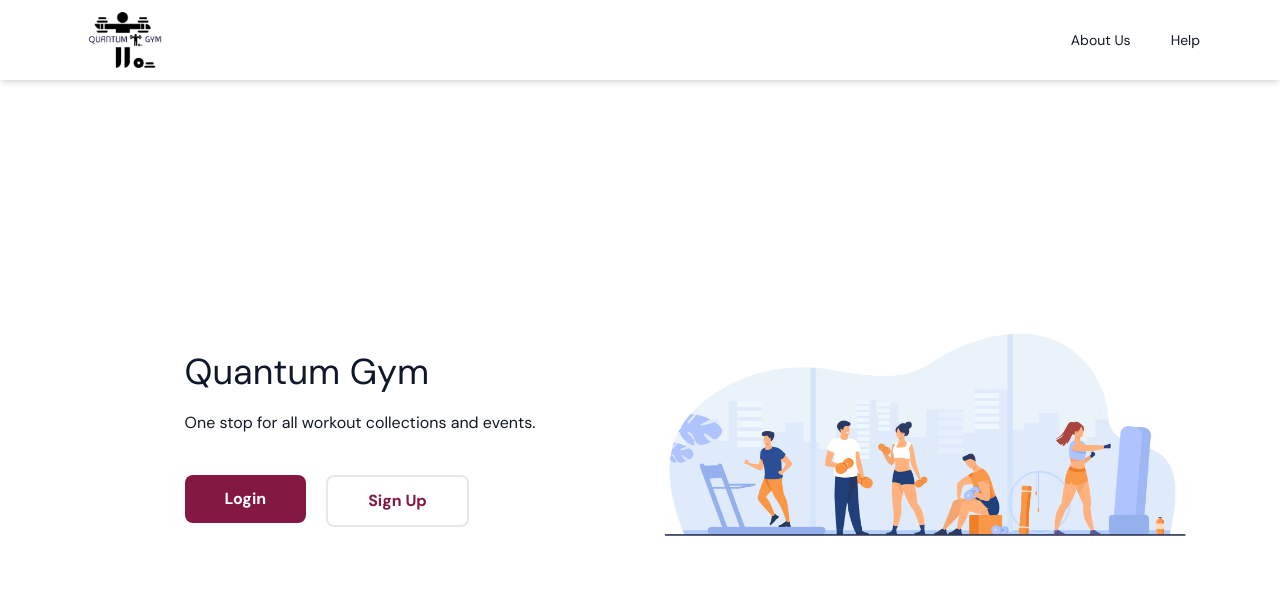
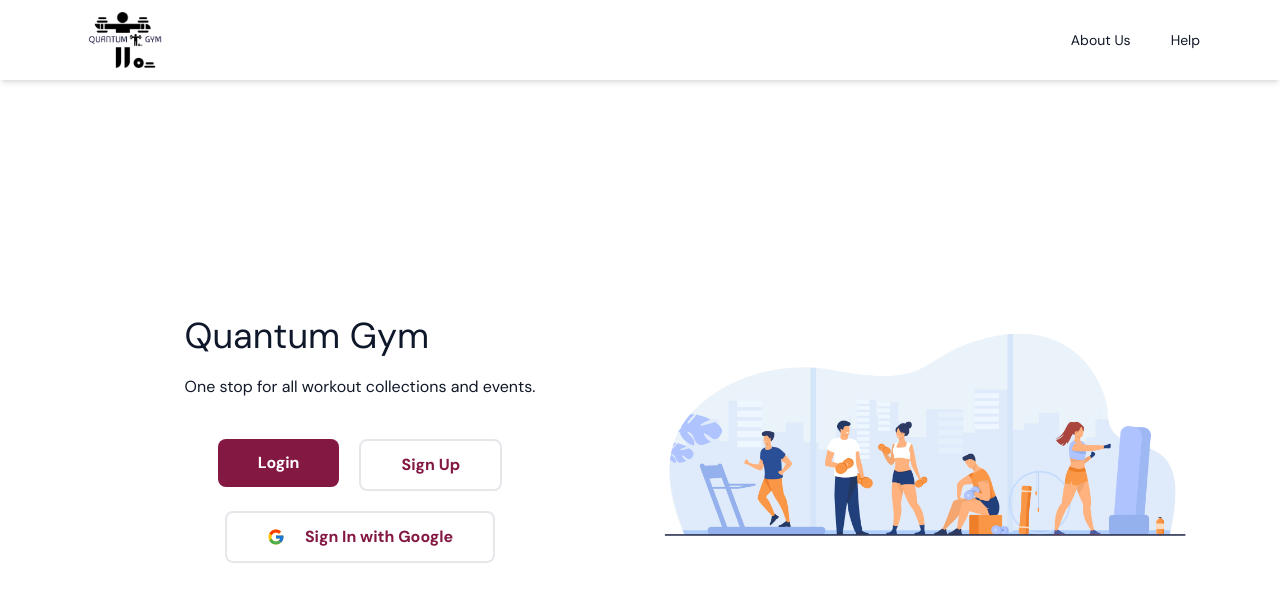
Before and after one commit to Selva-Ganesh-M/F_TS_Quantum_Gym, a React (Vite) app: page / in a window 1280 px wide. Shown: the top 602 px of the page. Built offline with nearby package versions, Linux system fonts and the light colour scheme; no server answers.

Commit message:
google auth in welcome login and signup pages

```diff
--- a/src/googleAuth/googleAuth.ts
+++ b/src/googleAuth/googleAuth.ts
@@ -0,0 +1,32 @@
+import { googleAuth } from "@/features/user/authSlice";
+import { auth, provider } from "@/firebase/firebase";
+import { signInWithPopup } from "firebase/auth";
+import { TStoreDispatch } from "@/store/store";
+
+
+type TProps = {
+    dispatch: TStoreDispatch
+}
+
+export const handleSignInWithGoogle = async ({dispatch}: TProps) => {
+    signInWithPopup(auth, provider)
+      .then((data) => {
+        const user = data.user
+        // data prep
+        const payload = {
+          username: user.displayName ? user.displayName : user.email?.split("@")[0]!,
+          fullname: user.displayName ? user.displayName : user.email?.split("@")[0]!,
+          email: user.email!,
+          gender: "prefernottosay",
+          age: 18,
+          image: user.photoURL!,
+          isGoogleCreated: true,
+        };
+
+        // thunk google signin
+        dispatch(googleAuth(payload))
+      })
+      .catch((err) => {
+        console.log("google sign-in popup error:", err.message);
+      })
+  }
--- a/src/routes/base_routes/switchable/Login.tsx
+++ b/src/routes/base_routes/switchable/Login.tsx
@@ -11,6 +11,7 @@ import { TStoreDispatch } from "@/store/store"
 import { auth, provider } from "@/firebase/firebase";
 import { signInWithPopup } from "firebase/auth";
 import GoogleButton from "@/components/GoogleButton";
+import { handleSignInWithGoogle } from "@/googleAuth/googleAuth";
 
 type Props = {};
 
@@ -65,28 +66,7 @@ const Login = (props: Props) => {
     return;
   };
 
-  const handleSignInWithGoogle = async () => {
-    signInWithPopup(auth, provider)
-      .then((data) => {
-        const user = data.user
-        // data prep
-        const payload = {
-          username: user.displayName ? user.displayName : user.email?.split("@")[0]!,
-          fullname: user.displayName ? user.displayName : user.email?.split("@")[0]!,
-          email: user.email!,
-          gender: "prefernottosay",
-          age: 18,
-          image: user.photoURL!,
-          isGoogleCreated: true,
-        };
 
-        // thunk google signin
-        dispatch(googleAuth(payload))
-      })
-      .catch((err) => {
-        console.log("google sign-in popup error:", err.message);
-      })
-  }
 
   // JSX RENDERING
   return (
@@ -161,7 +141,7 @@ const Login = (props: Props) => {
                 <OutlineBtn content="Reset" />
               </div>
               <div className="mt-5 flex justify-center hover:text-white ">
-                <OutlineBtn className="hover:text-white" content={<GoogleButton />} onClick={handleSignInWithGoogle} />
+                <OutlineBtn className="hover:text-white" content={<GoogleButton />} onClick={() => handleSignInWithGoogle({ dispatch })} />
               </div>
             </Form>
           )}
--- a/src/routes/base_routes/switchable/SignUp.tsx
+++ b/src/routes/base_routes/switchable/SignUp.tsx
@@ -12,6 +12,8 @@ import { TStoreDispatch } from "@/store/store";
 import { getStorage, ref, uploadBytesResumable, getDownloadURL } from "firebase/storage";
 import { app } from "@/firebase/firebase";
 import { useNavigate } from "react-router-dom";
+import GoogleButton from "@/components/GoogleButton";
+import { handleSignInWithGoogle } from "@/googleAuth/googleAuth";
 
 
 // TYPES
@@ -420,7 +422,7 @@ const SignUp = (props: Props) => {
                         )}
 
                         {/* actions */}
-
+                        <div>
                             <div className="flex justify-center md:justify-start">
                                 <a className="mr-2">
                                     <FilledBtn content={"Submit"} type={EButtonType.submit} />
@@ -434,6 +436,12 @@ const SignUp = (props: Props) => {
                                     <OutlineBtn content={"Reset"} />
                                 </a>
                             </div>
+
+                            <div className="mt-5 flex justify-center hover:text-white ">
+                                <OutlineBtn className="hover:text-white" content={<GoogleButton />} onClick={() => handleSignInWithGoogle({ dispatch })} />
+                            </div>
+
+                        </div>
                     </Form>
                 )}
             </Formik>
--- a/src/routes/base_routes/switchable/Welcome.tsx
+++ b/src/routes/base_routes/switchable/Welcome.tsx
@@ -5,12 +5,16 @@ import useRootPageContext from "@/hooks/useRootPageContext";
 import { useNavigate } from "react-router-dom";
 import { Link } from "react-router-dom";
 import { useEffect } from "react";
+import GoogleButton from "@/components/GoogleButton";
+import { handleSignInWithGoogle } from "@/googleAuth/googleAuth";
+import { useDispatch } from "react-redux";
 
 type Props = {};
 
 const Welcome = (props: Props) => {
   const navigate = useNavigate();
   const { state, dispatch: rootDispatch } = useRootPageContext({});
+  const dispatch = useDispatch()
   useEffect(() => {
     rootDispatch({
       action: ERootPageAction.change,
@@ -32,9 +36,11 @@ const Welcome = (props: Props) => {
             Quantum Gym
           </h1>
           <p>One stop for all workout collections and events.</p>
+
+
           {/* actions */}
-
-          <div className="actions flex justify-center md:justify-start gap-5 mt-10">
+          <div>
+            <div className="actions flex justify-center gap-5 mt-10">
               <Link
                 to="/login"
                 onClick={() =>
@@ -58,6 +64,10 @@ const Welcome = (props: Props) => {
                 <OutlineBtn content={"Sign Up"} />
               </Link>
             </div>
+            <div className="mt-5 flex justify-center hover:text-white ">
+              <OutlineBtn className="hover:text-white" content={<GoogleButton />} onClick={() => handleSignInWithGoogle({ dispatch })} />
+            </div>
+          </div>
         </div>
       </div>
     </>
```
Lines whose indentation alone changed are shown as unchanged.
